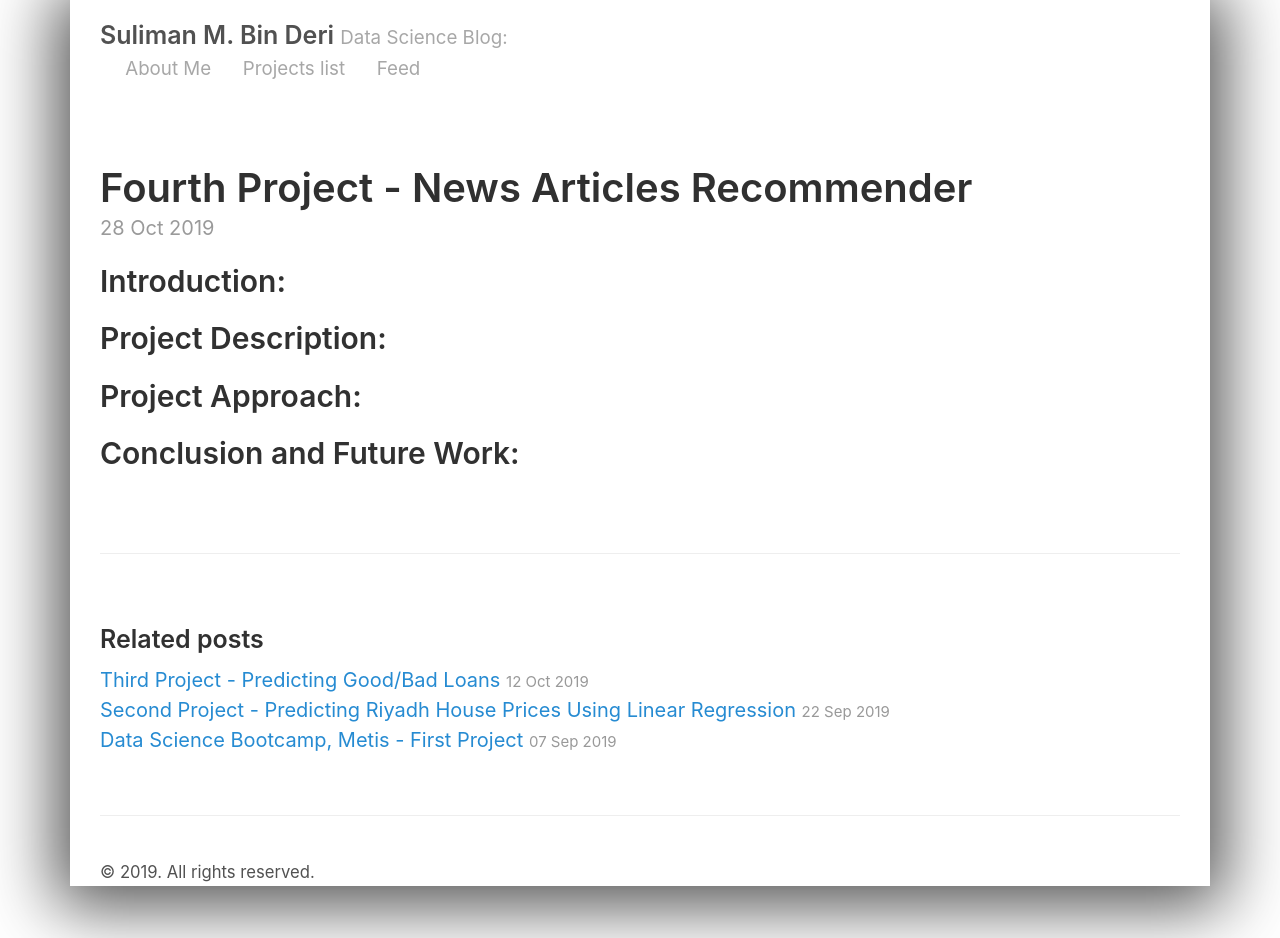
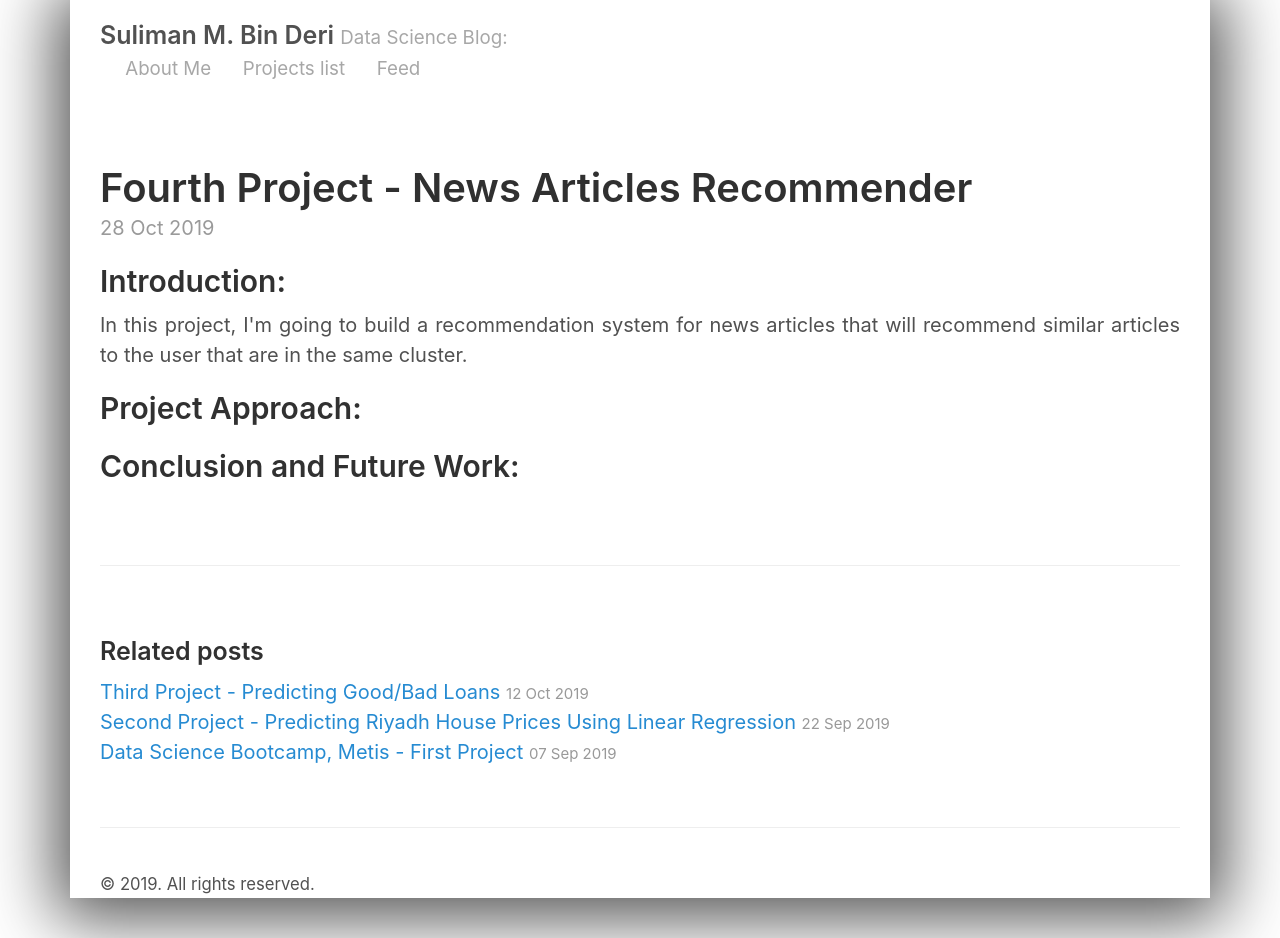
Before and after one commit to SulimanMD/SulimanMD.github.io, a Jekyll site: the page built from _posts/2019-10-28-Fourth Project - News Articles Recommender.md, in a window 1280 px wide. Built offline with Jekyll 4.4.1, drawn with Linux system fonts in a browser that asks for light colours.

Commit message:
Update 2019-10-28-Fourth Project - News Articles Recommender.md

```diff
--- a/_posts/2019-10-28-Fourth Project - News Articles Recommender.md
+++ b/_posts/2019-10-28-Fourth Project - News Articles Recommender.md
@@ -3,13 +3,23 @@ layout: post
 title: Fourth Project - News Articles Recommender
 ---
 <h2> Introduction: </h2>
-<p align="justify"> </p>
-
-<h2> Project Description: </h2>
-<p align="justify"> </p>
+<p align="justify">In this project, I'm going to build a recommendation system for news articles that will recommend similar articles to the user that are in the same cluster. </p>
 
 <h2> Project Approach: </h2>
 <p align="justify"> </p>
 
 <h2> Conclusion and Future Work: </h2>
 <p align="justify"> </p>
+
+
+
+<style>
+img {
+  display: block;
+  margin-left: auto;
+  margin-right: auto;
+}
+p {
+font-size="12";
+}
+</style>
```
